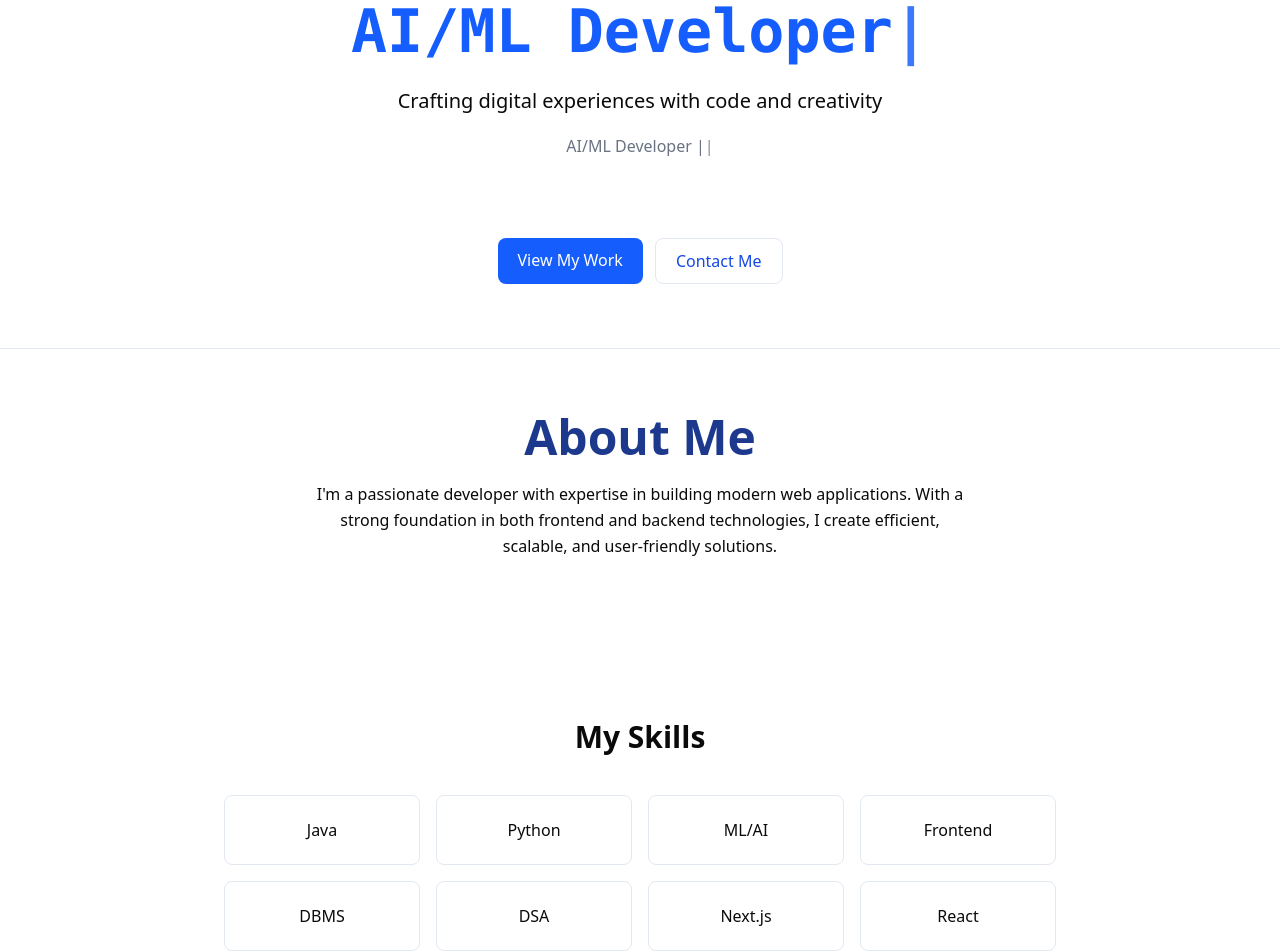
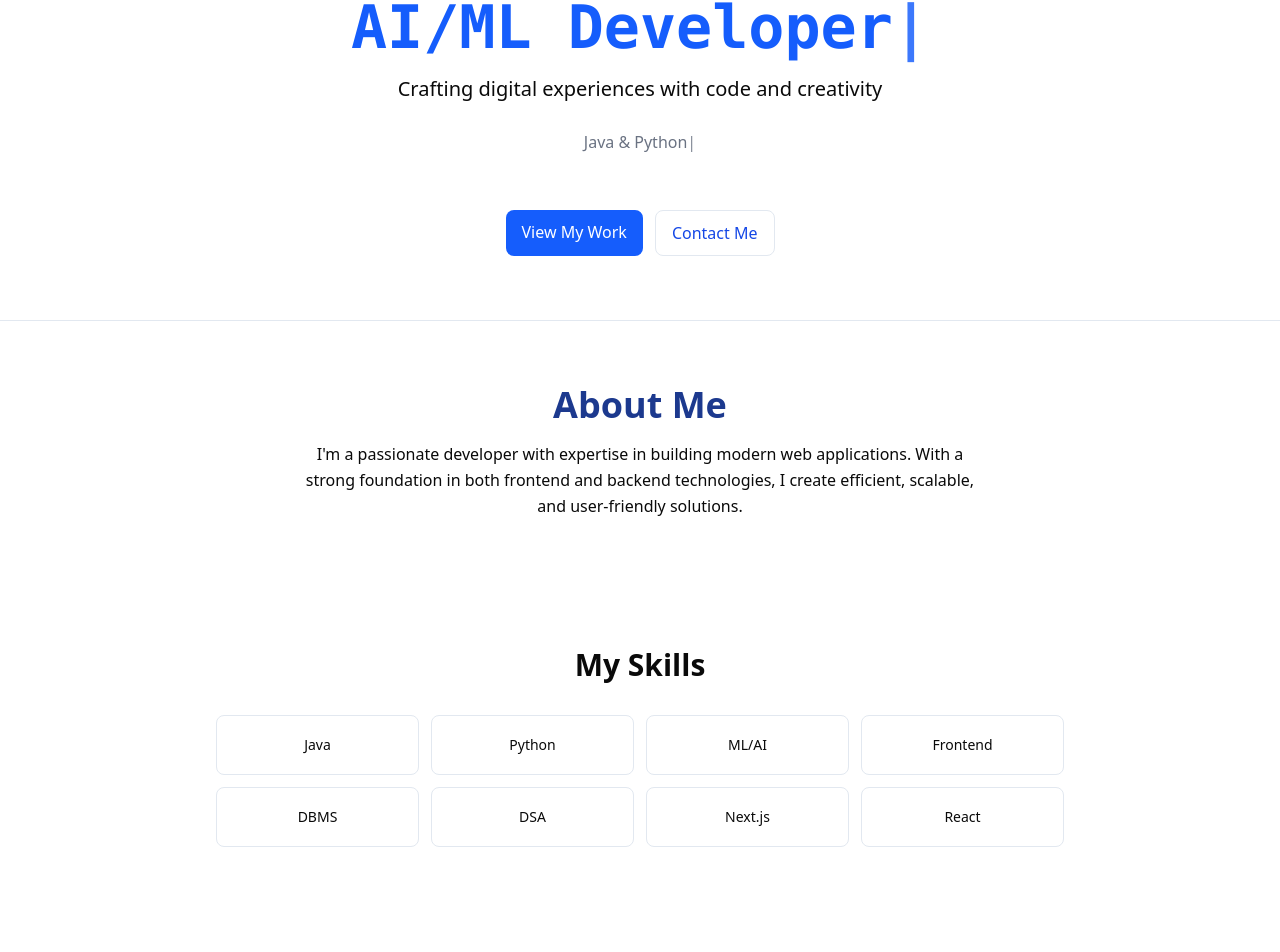
Before and after one commit to AdityaJoshi017/portfolio, a Next.js app: page / in a window 1280 px wide. Shown: the part 211-1163 px from the top of the page. After the commit the page ends 1122 px from the top, so only its background shows below. Built offline with nearby package versions, Linux system fonts and the light colour scheme.

Commit message:
Fix UI and update project section

```diff
--- a/app/page.tsx
+++ b/app/page.tsx
@@ -8,66 +8,82 @@ import { ArrowLeft } from 'lucide-react';
 
 export default function Home() {
   const router = useRouter();
-  return (
-    <div className="min-h-screen flex flex-col overflow-x-hidden">
+   return (
+    <div className="min-h-screen flex flex-col w-full max-w-full overflow-x-hidden">
+      {/* Header */}
       <header className="bg-card border-b border-border">
-        <div className="max-w-7xl mx-auto px-3 sm:px-4 md:px-6 lg:px-8 py-2 sm:py-3 md:py-4">
-          <div className="flex justify-end space-x-2 sm:space-x-3">
+        <div className="w-full max-w-full md:max-w-7xl mx-auto px-3 sm:px-4 md:px-6 lg:px-8 py-2 sm:py-3 md:py-4">
+          <div className="flex justify-end items-center gap-2 sm:gap-3">
             <button
               onClick={() => router.back()}
-              className="inline-flex items-center text-foreground hover:text-primary transition-colors group text-sm sm:text-base min-h-[32px] sm:min-h-[40px] px-2 sm:px-3"
+              className="inline-flex items-center text-foreground hover:text-primary transition-colors group text-sm sm:text-base min-h-[36px] px-2 sm:px-3"
             >
-              <ArrowLeft className="w-3.5 h-3.5 sm:w-4 sm:h-4 md:w-5 md:h-5 mr-1 sm:mr-1.5 md:mr-2 transition-transform group-hover:-translate-x-0.5" />
-              <span className="font-medium text-sm sm:text-base">Back</span>
+              <ArrowLeft className="w-4 h-4 sm:w-5 sm:h-5 mr-1 sm:mr-2 transition-transform group-hover:-translate-x-0.5" />
+              <span className="font-medium">Back</span>
             </button>
-            <ThemeToggle className="scale-75 sm:scale-90 md:scale-100" />
+
+            {/* ❌ scale-75 REMOVED */}
+            <ThemeToggle />
           </div>
         </div>
       </header>
+
       {/* Hero Section */}
-      <section className="py-6 sm:py-8 md:py-16 text-center px-3 sm:px-4 md:px-6 max-w-full overflow-hidden">
-        <h1 className="text-2xl xs:text-2.5xl sm:text-3xl md:text-4xl lg:text-5xl xl:text-6xl font-bold text-blue-900 mb-3 sm:mb-4 md:mb-6 leading-tight px-1 sm:px-2">
-          Hi, I'm{' '}
-          <span className="text-blue-600 relative block sm:inline">
+      <section className="py-6 sm:py-8 md:py-16 text-center px-3 sm:px-4 md:px-6 w-full max-w-full overflow-hidden">
+        <h1 className="text-2xl sm:text-3xl md:text-4xl lg:text-5xl xl:text-6xl font-bold text-blue-900 mb-4 leading-tight">
+          Hi, I&apos;m{' '}
+          <span className="text-blue-600 block sm:inline">
             <TypingEffect
               texts={[
                 'Aditya Joshi',
                 'AI/ML Developer',
                 'Full Stack Dev',
-                'Tech Enthusiast'
+                'Tech Enthusiast',
               ]}
               className="font-mono text-blue-600 text-2xl sm:text-3xl md:text-5xl lg:text-6xl"
             />
           </span>
         </h1>
-        <div className="min-h-[24px] sm:min-h-[28px] mb-3 sm:mb-4">
-          <p className="text-sm sm:text-lg md:text-xl text-foreground/70 mb-3 sm:mb-4 md:mb-4 max-w-2xl mx-auto leading-relaxed">
-            Crafting digital experiences with code and creativity
-          </p>
-        </div>
-        <div className="min-h-[48px] xs:min-h-[56px] sm:min-h-[72px] mb-6 sm:mb-8 w-full">
+
+        <p className="text-sm sm:text-lg md:text-xl text-foreground/70 mb-6 max-w-2xl mx-auto leading-relaxed">
+          Crafting digital experiences with code and creativity
+        </p>
+
+        {/* Typing subtitle — mobile safe */}
+        <div className="min-h-[56px] mb-6 w-full max-w-full overflow-hidden">
           <TypingEffect
             texts={[
-              'AI/ML Developer | Java & Python',
+              'AI/ML Developer',
+              'Java & Python',
               'Full Stack Developer',
               'Web & Mobile Specialist',
-              'Passionate about technology',
-              'Turning ideas into reality'
+              'Turning ideas into reality',
             ]}
-            className="w-full px-4 sm:px-6"
-            textClassName="text-xs xs:text-sm sm:text-base text-gray-500 dark:text-gray-400 text-center w-full"
+            className="w-full max-w-full px-2 sm:px-6"
+            textClassName="
+              text-xs sm:text-base
+              text-gray-500 dark:text-gray-400
+              text-center
+              break-words
+              whitespace-normal
+              w-full
+              max-w-full
+            "
           />
         </div>
-        <div className="flex flex-col sm:flex-row justify-center gap-3 w-full max-w-xs sm:max-w-md mx-auto px-4 sm:px-0">
+
+        {/* Buttons — NEVER overflow */}
+        <div className="flex flex-col sm:flex-row justify-center gap-3 w-full max-w-full sm:max-w-md mx-auto px-4 sm:px-0">
           <Link
             href="/projects"
-            className="px-4 py-2 sm:px-5 sm:py-2.5 bg-blue-600 text-white rounded-lg hover:bg-blue-700 transition-colors text-sm sm:text-base w-full sm:w-auto text-center"
+            className="w-full sm:w-auto px-4 py-2.5 bg-blue-600 text-white rounded-lg hover:bg-blue-700 transition-colors text-sm sm:text-base text-center"
           >
             View My Work
           </Link>
+
           <Link
             href="/contact"
-            className="px-4 py-2 sm:px-5 sm:py-2.5 border border-gray-300 dark:border-gray-600 text-blue-700 dark:text-blue-400 rounded-lg hover:bg-gray-100 dark:hover:bg-gray-800 transition-colors text-sm sm:text-base w-full sm:w-auto text-center"
+            className="w-full sm:w-auto px-4 py-2.5 border border-gray-300 dark:border-gray-600 text-blue-700 dark:text-blue-400 rounded-lg hover:bg-gray-100 dark:hover:bg-gray-800 transition-colors text-sm sm:text-base text-center"
           >
             Contact Me
           </Link>
@@ -75,34 +91,39 @@ export default function Home() {
       </section>
 
       {/* About Section */}
-      {/* <section className="py-16 bg-gray-50"> */}
-      {/* change 0017 */}
       <section className="py-10 sm:py-12 md:py-16 bg-card border-t border-border">
-        <div className="max-w-4xl mx-auto px-4 sm:px-5 md:px-6">
-          <h1 className="text-xl xs:text-2xl sm:text-3xl md:text-4xl lg:text-5xl font-bold text-blue-900 mb-3 sm:mb-4 md:mb-5 text-center px-2">About Me</h1>
-          <p className="text-xs xs:text-sm sm:text-base text-foreground/70 leading-relaxed text-center max-w-2xl mx-auto px-2 sm:px-3">
-            I'm a passionate developer with expertise in building modern web applications.
+        <div className="w-full max-w-full md:max-w-4xl mx-auto px-4 sm:px-5 md:px-6">
+          <h2 className="text-2xl sm:text-3xl md:text-4xl font-bold text-blue-900 mb-4 text-center">
+            About Me
+          </h2>
+          <p className="text-sm sm:text-base text-foreground/70 leading-relaxed text-center max-w-2xl mx-auto">
+            I&apos;m a passionate developer with expertise in building modern web applications.
             With a strong foundation in both frontend and backend technologies, I create
             efficient, scalable, and user-friendly solutions.
           </p>
         </div>
       </section>
-      <p className="text-sm sm:text-base md:text-lg text-gray-500 mb-6 sm:mb-8 max-w-2xl mx-auto leading-relaxed" />
+
       {/* Skills Section */}
-      <section className="py-8 sm:py-12 md:py-16 overflow-hidden">
-        <div className="max-w-4xl mx-auto px-3 sm:px-4 md:px-6">
-          <h2 className="text-lg xs:text-xl sm:text-2xl md:text-3xl font-bold text-center mb-5 sm:mb-8 md:mb-10 px-2">My Skills</h2>
-          <div className="grid grid-cols-2 xs:grid-cols-3 sm:grid-cols-4 gap-2.5 sm:gap-3 md:gap-4 px-1 sm:px-2">
-            {['Java', 'Python', 'ML/AI', 'Frontend', 'DBMS', 'DSA', 'Next.js', 'React'].map((skill) => (
-              <div key={skill} className="p-2 sm:p-2.5 md:p-3 bg-card text-card-foreground rounded-lg border border-border text-center flex items-center justify-center min-h-[50px] xs:min-h-[55px] sm:min-h-[60px] md:min-h-[70px]">
-                <span className="text-xs xs:text-xs sm:text-sm md:text-base font-medium">{skill}</span>
-              </div>
-            ))}
+      <section className="py-8 sm:py-12 md:py-16">
+        <div className="w-full max-w-full md:max-w-4xl mx-auto px-3 sm:px-4 md:px-6">
+          <h2 className="text-xl sm:text-2xl md:text-3xl font-bold text-center mb-8">
+            My Skills
+          </h2>
+          <div className="grid grid-cols-2 sm:grid-cols-4 gap-3">
+            {['Java', 'Python', 'ML/AI', 'Frontend', 'DBMS', 'DSA', 'Next.js', 'React'].map(
+              (skill) => (
+                <div
+                  key={skill}
+                  className="p-3 bg-card text-card-foreground rounded-lg border border-border text-center flex items-center justify-center min-h-[60px]"
+                >
+                  <span className="text-sm font-medium">{skill}</span>
+                </div>
+              )
+            )}
           </div>
         </div>
       </section>
-
-
     </div>
   );
 }
```
